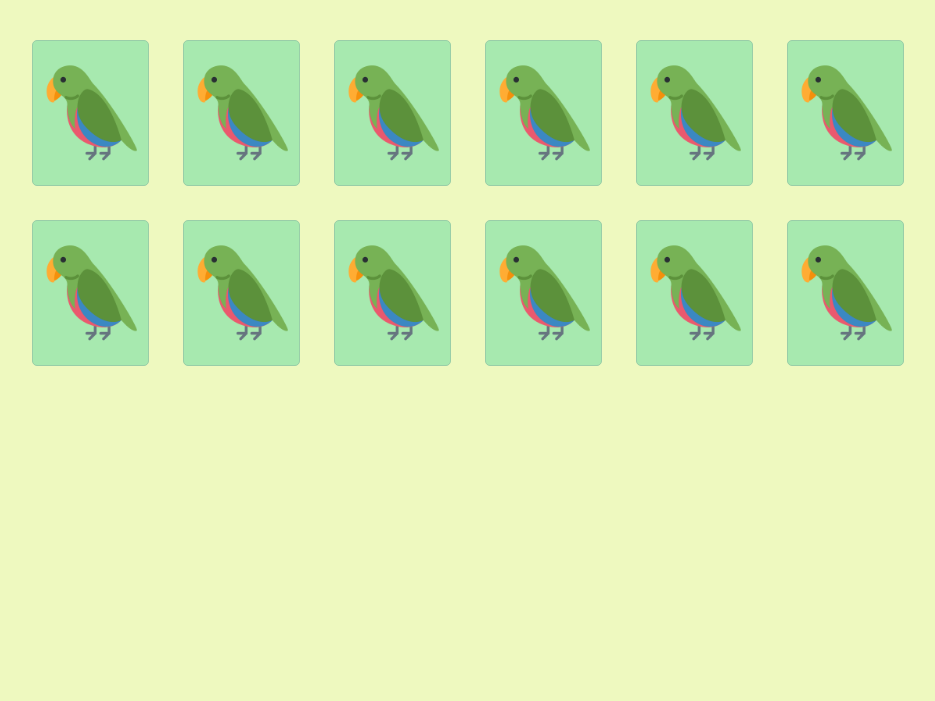
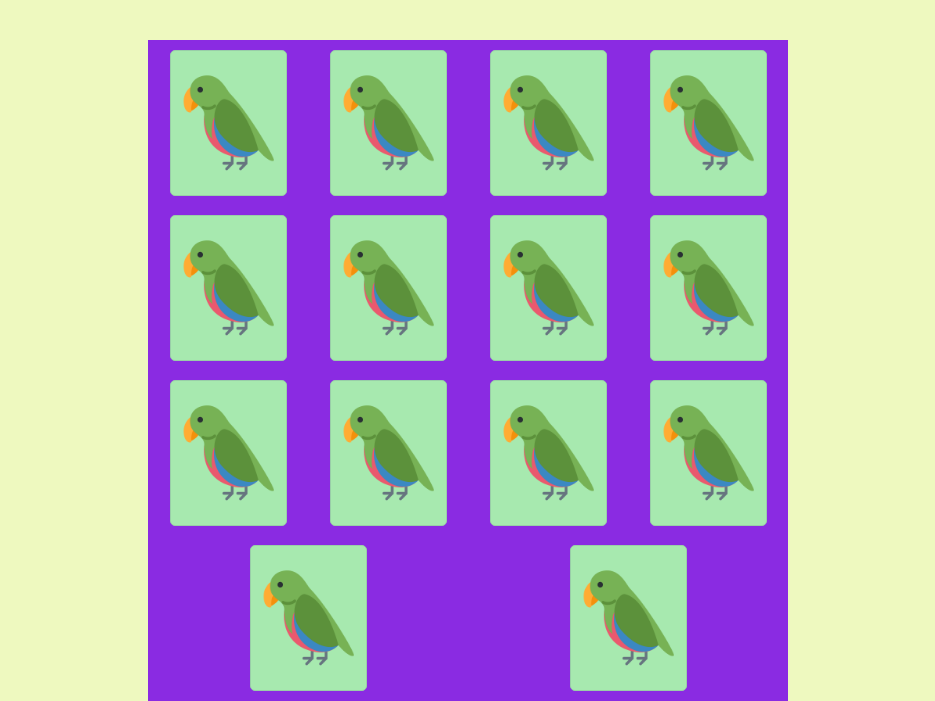
Before and after one commit to AbellasJuan/ParrotCardGame, a plain HTML site: page index.html in a window 1280 px wide. Shown: the part 103-804 px from the top of the page, without its empty margins (172-1107 px from the left). Drawn offline with Linux system fonts and the light colour scheme.

Commit message:
começando a colocar front e back das cartas

```diff
--- a/estilos.css
+++ b/estilos.css
@@ -29,15 +29,21 @@ h1{
 
 /*CONTEM AS CARTAS*/
 .container{
-    height: 326px;
-    width: 872px;
+    max-height: auto;
+    max-width: auto;
+
+    margin-left: 50%;
+    transform: translateX(-50%);
 
     margin-top: 47px;
     /*margin-left: calc((100% - 872px)/2);*/
 
     display: flex;
     flex-wrap: wrap;
+    align-items: center;
     justify-content: space-around;
+
+    background-color: blueviolet;
 }
 
 /*CARTAS*/
@@ -45,8 +51,7 @@ h1{
     width: 117px;
     height: 146px;
 
-    margin-right: 34px;
-    margin-top: 34px;
+    margin: 1.5%;
 
     position: relative;
 
@@ -56,21 +61,23 @@ h1{
     background-color: #A7E9AF;
 }
 
-.carta-sem-margem-top{
-    margin-top: 0px;
-}
-.carta-sem-margem-right{
-    margin-right: 0px;
+.cartaCostas{
+    background-image: url("imagens/front.png");
+    background-size: 100px;
+    background-position:center;
+    background-repeat: no-repeat;
+
 }
 
-.carta img{
-    width: 100px;
-    height: 100px;
+.cartaFrente1{
+    background-image: url("imagens/bobrossparrot.gif");
+    background-size: 100px;
+    background-position:center;
+    background-repeat: no-repeat;
+}
 
-    position: absolute;
-    left: calc((100% - 100px)/2);
-    top: calc((100% - 100px)/2);
-}
+
+
 
 
 /*TORNAR CONTEUDO RESPONSISO ATE 872px*/
@@ -95,13 +102,7 @@ h1{
    margin: 34px;
 }
 
-.carta-sem-margem-right{
-    margin-right: 34px;
-}
 
-.carta-sem-margem-right{
-    margin-top: 34px;
-}
 }
 
 /*TORNAR CONTEUDO RESPONSIVO ATE 335px*/
--- a/index.html
+++ b/index.html
@@ -13,54 +13,62 @@
     <h1>PARROT CARD GAME</h1>
 
     <div class="container">
-      <div class="carta carta-sem-margem-top">
-      <img src="imagens/front.png">
+      <div class="carta cartaCostas">
+
+
       </div>
 
-      <div class="carta carta-sem-margem-top">
-      <img src="imagens/front.png">
+      <div class="carta cartaCostas">
+
       </div>
 
-      <div class="carta carta-sem-margem-top">
-      <img src="imagens/front.png">
+      <div class="carta cartaCostas">
+
       </div>
 
-      <div class="carta carta-sem-margem-top">
-      <img src="imagens/front.png">
+      <div class="carta cartaCostas">
+
       </div>
 
-      <div class="carta carta-sem-margem-top">
-      <img src="imagens/front.png">
+      <div class="carta cartaCostas">
+
       </div>
 
-      <div class="carta carta-sem-margem-top carta-sem-margem-right">
-      <img src="imagens/front.png">
+      <div class="carta cartaCostas">
+
       </div>
 
-      <div class="carta">
-      <img src="imagens/front.png">
+      <div class="carta cartaCostas">
+
       </div>
 
-      <div class="carta">
-      <img src="imagens/front.png">
+      <div class="carta cartaCostas">
+
       </div>
 
-      <div class="carta">
-      <img src="imagens/front.png">
+      <div class="carta cartaCostas">
+
       </div>
 
-      <div class="carta">
-      <img src="imagens/front.png">
+      <div class="carta cartaCostas">
+
       </div>
 
-      <div class="carta">
-      <img src="imagens/front.png">
+      <div class="carta cartaCostas">
+
       </div>
 
-      <div class="carta carta-sem-margem-right">
-      <img src="imagens/front.png">
+      <div class="carta cartaCostas">
+
       </div>
 
+      <div class="carta cartaCostas">
+
+      </div>
+
+      <div class="carta cartaCostas">
+
+      </div>
     </div>
 
 
--- a/scripts.js
+++ b/scripts.js
@@ -0,0 +1,7 @@
+
+function quantasCartas(){
+    let numeroDeCartas = prompt("Olá, com quantas cartas quer jogar?");
+    return numeroDeCartas;
+}
+
+//numeroDeCartas = numero de Itens da array "cartas".
```
